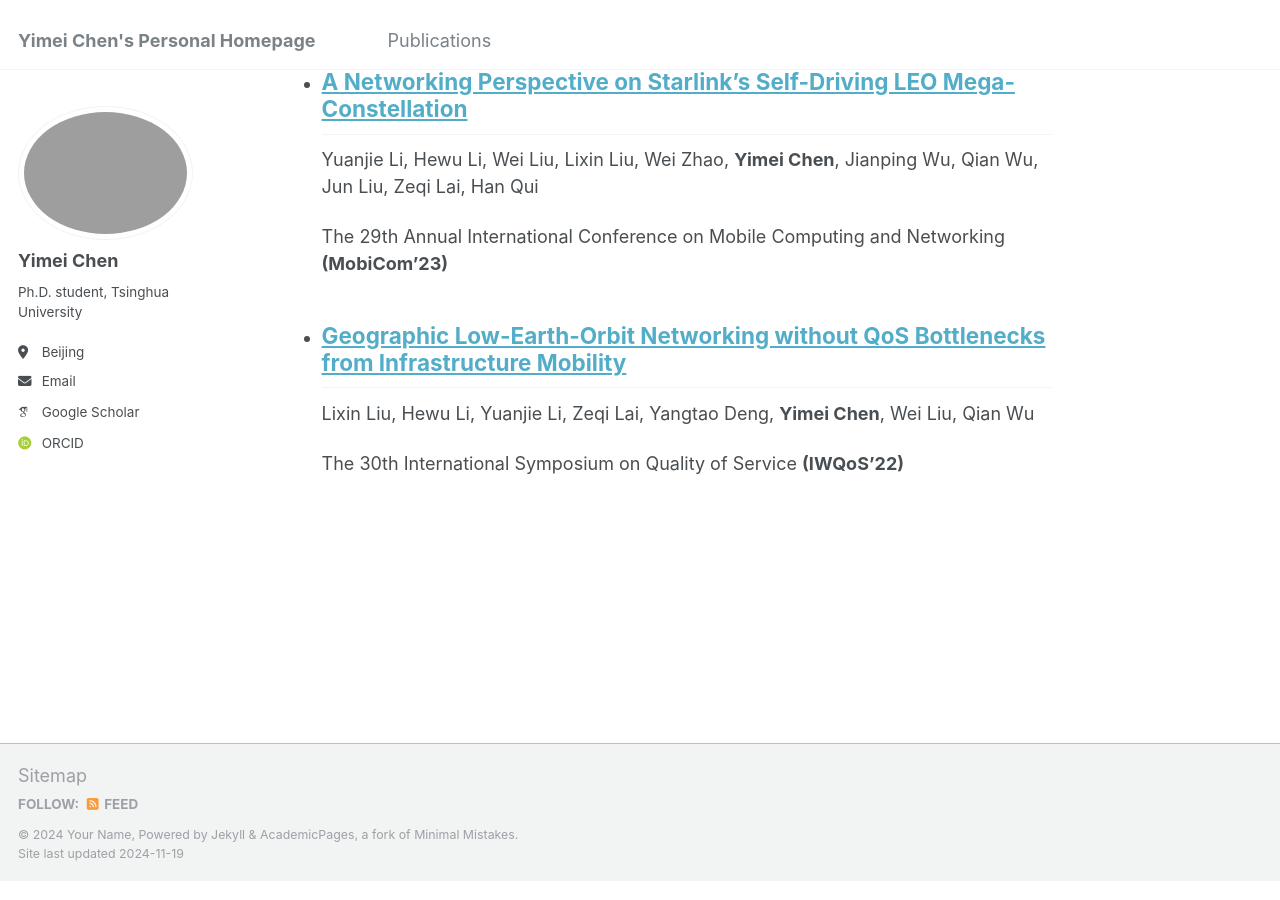
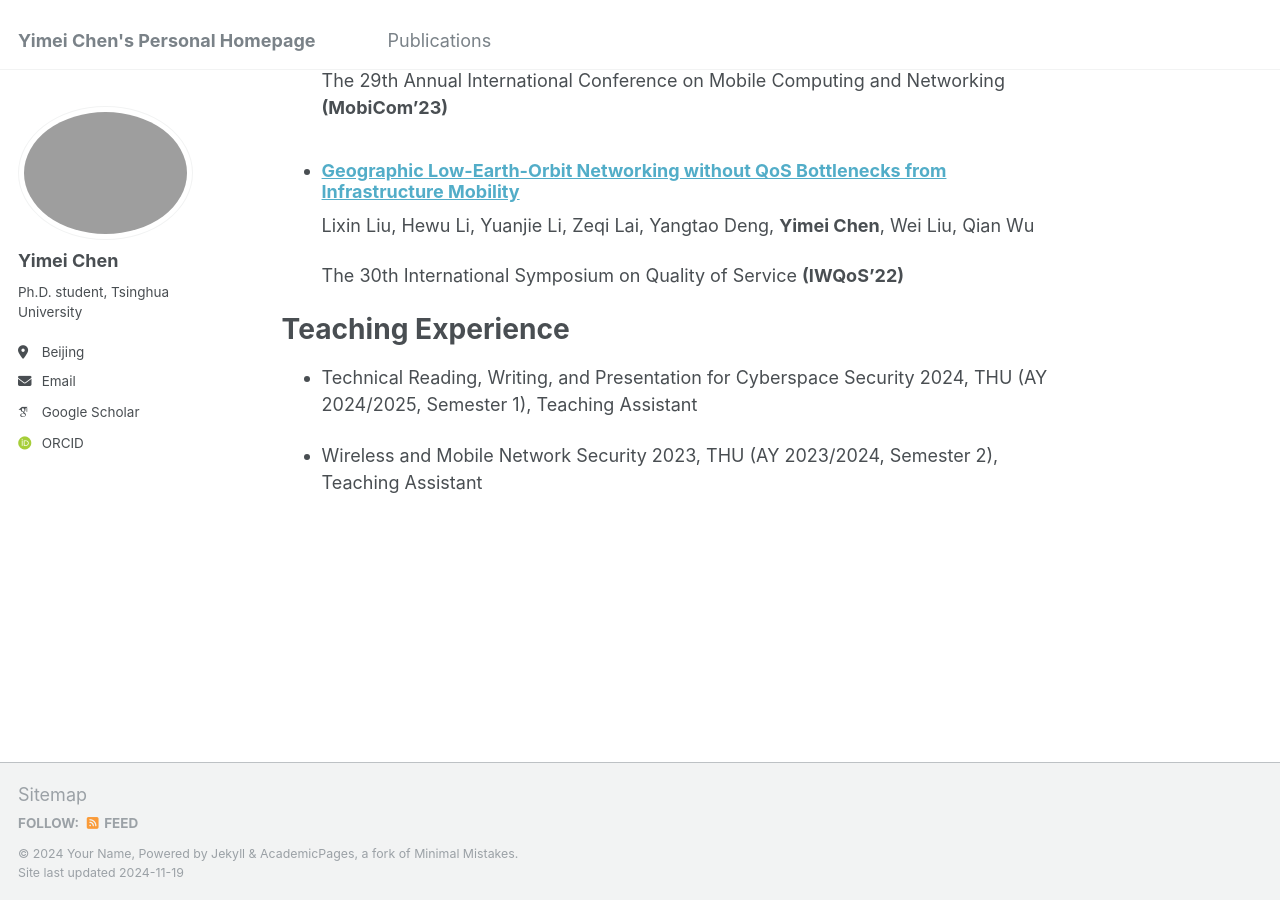
Before and after one commit to cym-network/cym-network.github.io, a Jekyll site: the page built from _pages/about.md, in a window 1280 px wide and 900 px high, scrolled down 1113 px. Built offline with Jekyll 4.4.1, drawn with Linux system fonts in a browser that asks for light colours; some web fonts are replaced.

Commit message:
Update about.md

```diff
--- a/_pages/about.md
+++ b/_pages/about.md
@@ -13,38 +13,45 @@ Previously, I received my Bachelor’s degree in Communications Engineering from
 
 Publications
 ======
-- ## [Unraveling Physical Space Limits for LEO Network Scalability](https://dl.acm.org/doi/abs/10.1145/3696348.3696885)
+- ### [Unraveling Physical Space Limits for LEO Network Scalability](https://dl.acm.org/doi/abs/10.1145/3696348.3696885)
 
   **Yimei Chen***, Lixin Liu*, Yuanjie Li, Hewu Li, Qian Wu, Jun Liu, Zeqi Lai
 
   The 23rd ACM Workshop on Hot Topics in Networks **(HOTNETS'24)**
 
-- ## [Stable Hierarchical Routing for Operational LEO Networks](https://dl.acm.org/doi/10.1145/3636534.3649362)
+- ### [Stable Hierarchical Routing for Operational LEO Networks](https://dl.acm.org/doi/10.1145/3636534.3649362)
 
   Yuanjie Li, Lixin Liu, Hewu Li, Wei Liu, **Yimei Chen**, Wei Zhao, Jianping Wu, Qian Wu, Jun Liu, Zeqi Lai
 
   The 30th Annual International Conference on Mobile Computing and Networking **(MobiCom'24)**
 
-- ## [A First Look at Networking-Aware LEO Maneuvers](https://dl.acm.org/doi/10.1145/3614204.3616107)
+- ### [A First Look at Networking-Aware LEO Maneuvers](https://dl.acm.org/doi/10.1145/3614204.3616107)
 
   Wei Zhao, Yuanjie Li, Hewu Li, **Yimei Chen**
 
   The 1st ACM Workshop on LEO Networking and Communication **(LEO-NET'23)**
 
-- ## [A Case for Stateless Mobile Core Functions in Space](https://dl.acm.org/doi/proceedings/10.1145/3614204)
+- ### [A Case for Stateless Mobile Core Functions in Space](https://dl.acm.org/doi/proceedings/10.1145/3614204)
 
   Yuanjie Li, Hewu Li, Wei Liu, Lixin Liu, **Yimei Chen**, Jianping Wu, Qian Wu, Jun Liu, Zeqi Lai
 
   ACM Turing Award Celebration Conference 2023 **(TURC'23)**
 
-- ## [A Networking Perspective on Starlink's Self-Driving LEO Mega-Constellation](https://dl.acm.org/doi/10.1145/3570361.3592519)
+- ### [A Networking Perspective on Starlink's Self-Driving LEO Mega-Constellation](https://dl.acm.org/doi/10.1145/3570361.3592519)
 
   Yuanjie Li, Hewu Li, Wei Liu, Lixin Liu, Wei Zhao, **Yimei Chen**, Jianping Wu, Qian Wu, Jun Liu, Zeqi Lai, Han Qui
 
   The 29th Annual International Conference on Mobile Computing and Networking **(MobiCom'23)**
 
-- ## [Geographic Low-Earth-Orbit Networking without QoS Bottlenecks from Infrastructure Mobility](https://ieeexplore.ieee.org/document/9812903)
+- ### [Geographic Low-Earth-Orbit Networking without QoS Bottlenecks from Infrastructure Mobility](https://ieeexplore.ieee.org/document/9812903)
 
   Lixin Liu, Hewu Li, Yuanjie Li, Zeqi Lai, Yangtao Deng, **Yimei Chen**, Wei Liu, Qian Wu
 
   The 30th International Symposium on Quality of Service **(IWQoS'22)**
+
+
+Teaching Experience
+======
+- Technical Reading, Writing, and Presentation for Cyberspace Security 2024, THU (AY 2024/2025, Semester 1), Teaching Assistant
+
+- Wireless and Mobile Network Security 2023, THU (AY 2023/2024, Semester 2), Teaching Assistant
```
